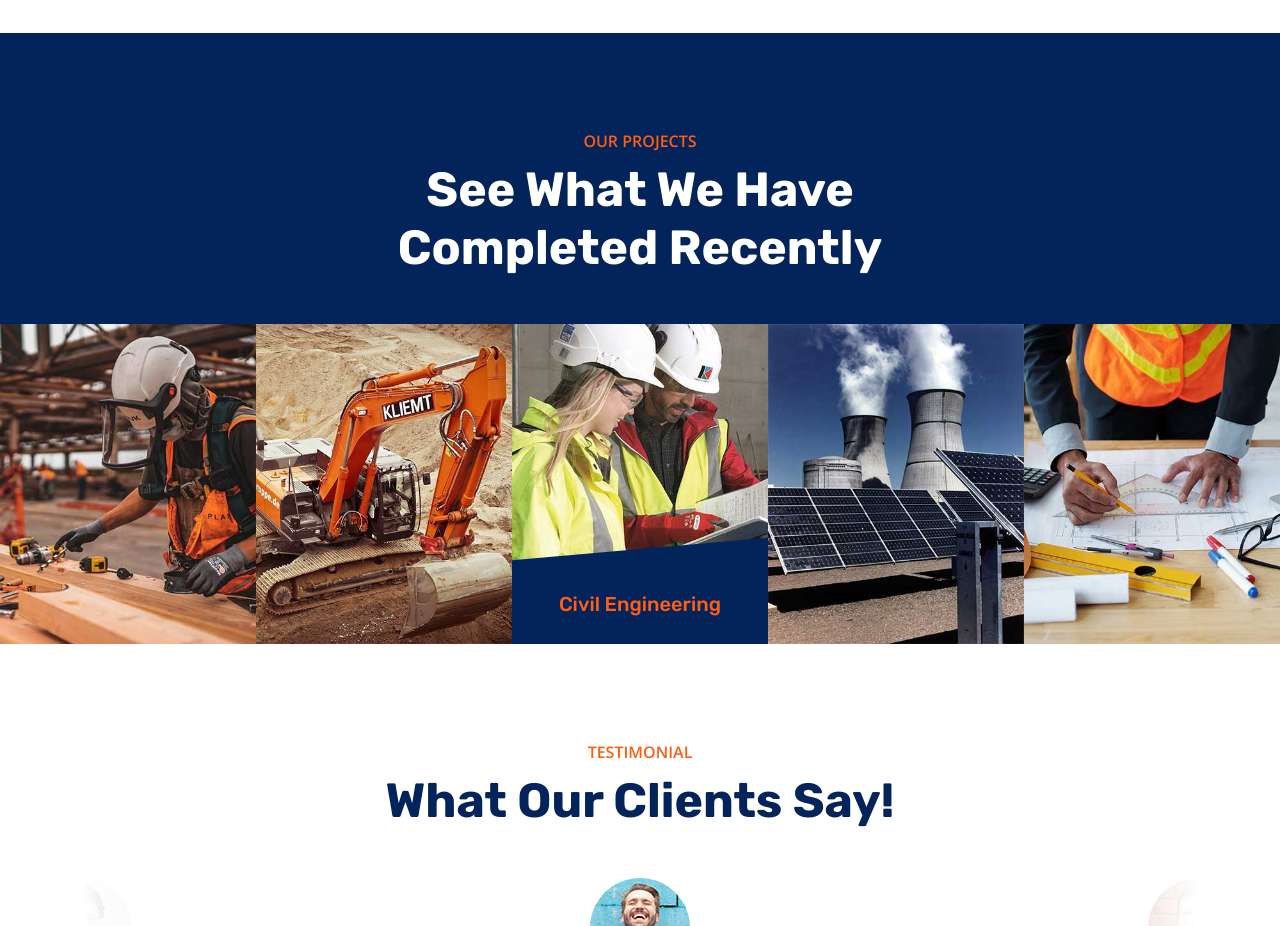
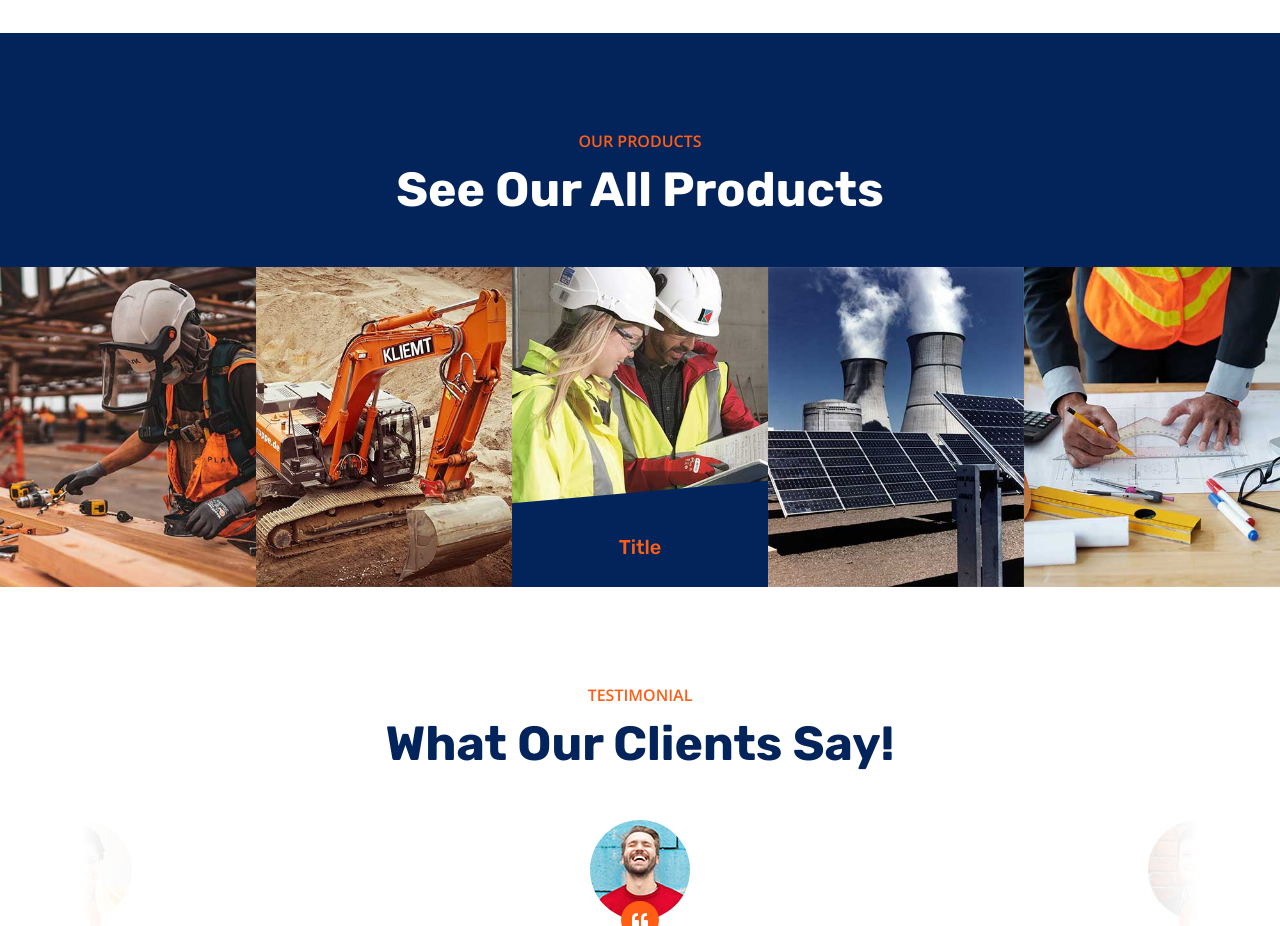
Before and after one commit to artic0909/aleefpro, a plain HTML site: page index.html in a window 1280 px wide. Shown: the part 3460-4386 px from the top of the page. Drawn offline with nearby package versions, Linux system fonts and the light colour scheme.

Commit message:
Template Design

```diff
--- a/index.html
+++ b/index.html
@@ -415,44 +415,44 @@
     <!-- Project Start -->
     <div class="container-fluid bg-dark pt-5 my-5 px-0">
         <div class="text-center mx-auto mt-5 wow fadeIn" data-wow-delay="0.1s" style="max-width: 600px;">
-            <p class="fw-medium text-uppercase text-primary mb-2">Our Projects</p>
-            <h1 class="display-5 text-white mb-5">See What We Have Completed Recently</h1>
+            <p class="fw-medium text-uppercase text-primary mb-2">Our Products</p>
+            <h1 class="display-5 text-white mb-5">See Our All Products</h1>
         </div>
         <div class="owl-carousel project-carousel wow fadeIn" data-wow-delay="0.1s">
             <a class="project-item" href="">
                 <img class="img-fluid" src="img/project-1.jpg" alt="">
                 <div class="project-title">
-                    <h5 class="text-primary mb-0">Auto Engineering</h5>
+                    <h5 class="text-primary mb-0">Title</h5>
                 </div>
             </a>
             <a class="project-item" href="">
                 <img class="img-fluid" src="img/project-2.jpg" alt="">
                 <div class="project-title">
-                    <h5 class="text-primary mb-0">Civil Engineering</h5>
+                    <h5 class="text-primary mb-0">Title</h5>
                 </div>
             </a>
             <a class="project-item" href="">
                 <img class="img-fluid" src="img/project-3.jpg" alt="">
                 <div class="project-title">
-                    <h5 class="text-primary mb-0">Gas Engineering</h5>
+                    <h5 class="text-primary mb-0">Title</h5>
                 </div>
             </a>
             <a class="project-item" href="">
                 <img class="img-fluid" src="img/project-4.jpg" alt="">
                 <div class="project-title">
-                    <h5 class="text-primary mb-0">Power Engineering</h5>
+                    <h5 class="text-primary mb-0">Title</h5>
                 </div>
             </a>
             <a class="project-item" href="">
                 <img class="img-fluid" src="img/project-5.jpg" alt="">
                 <div class="project-title">
-                    <h5 class="text-primary mb-0">Energy Engineering</h5>
+                    <h5 class="text-primary mb-0">Title</h5>
                 </div>
             </a>
             <a class="project-item" href="">
                 <img class="img-fluid" src="img/project-6.jpg" alt="">
                 <div class="project-title">
-                    <h5 class="text-primary mb-0">Water Engineering</h5>
+                    <h5 class="text-primary mb-0">Title</h5>
                 </div>
             </a>
         </div>
```
